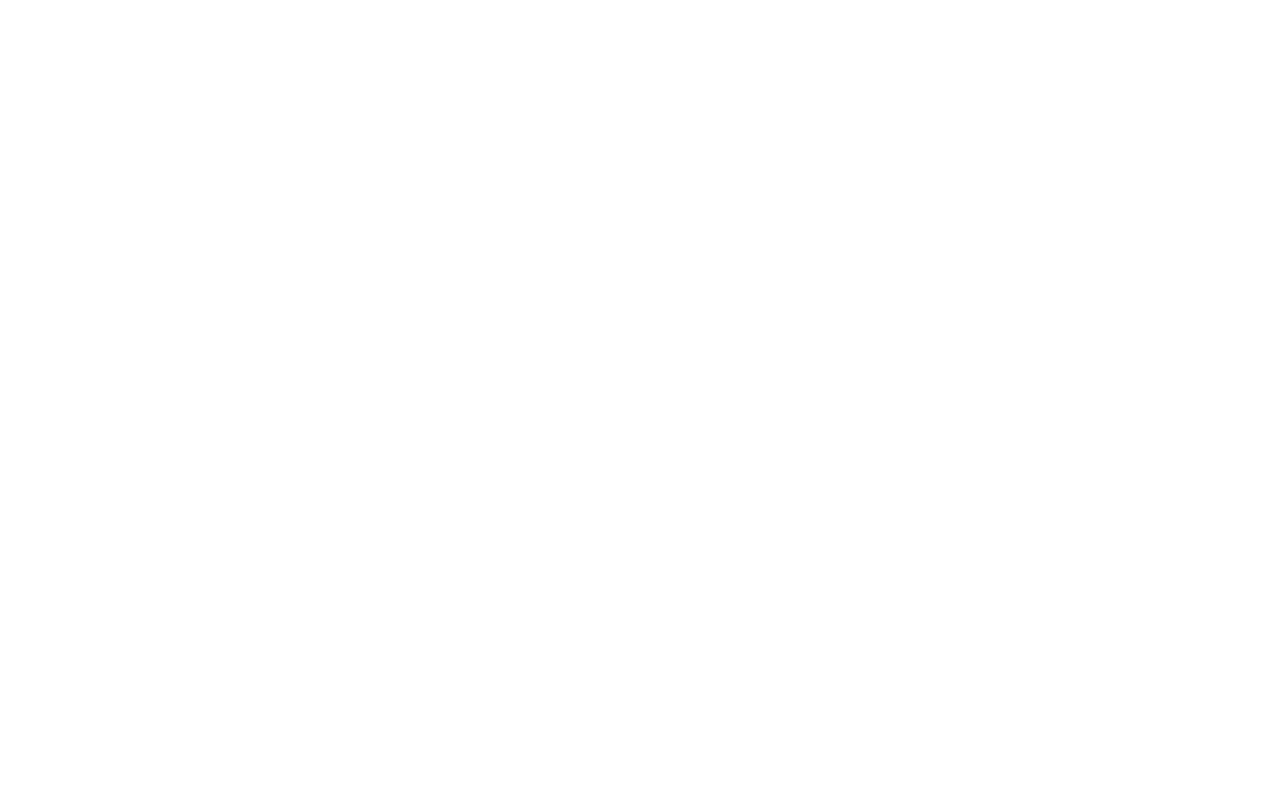
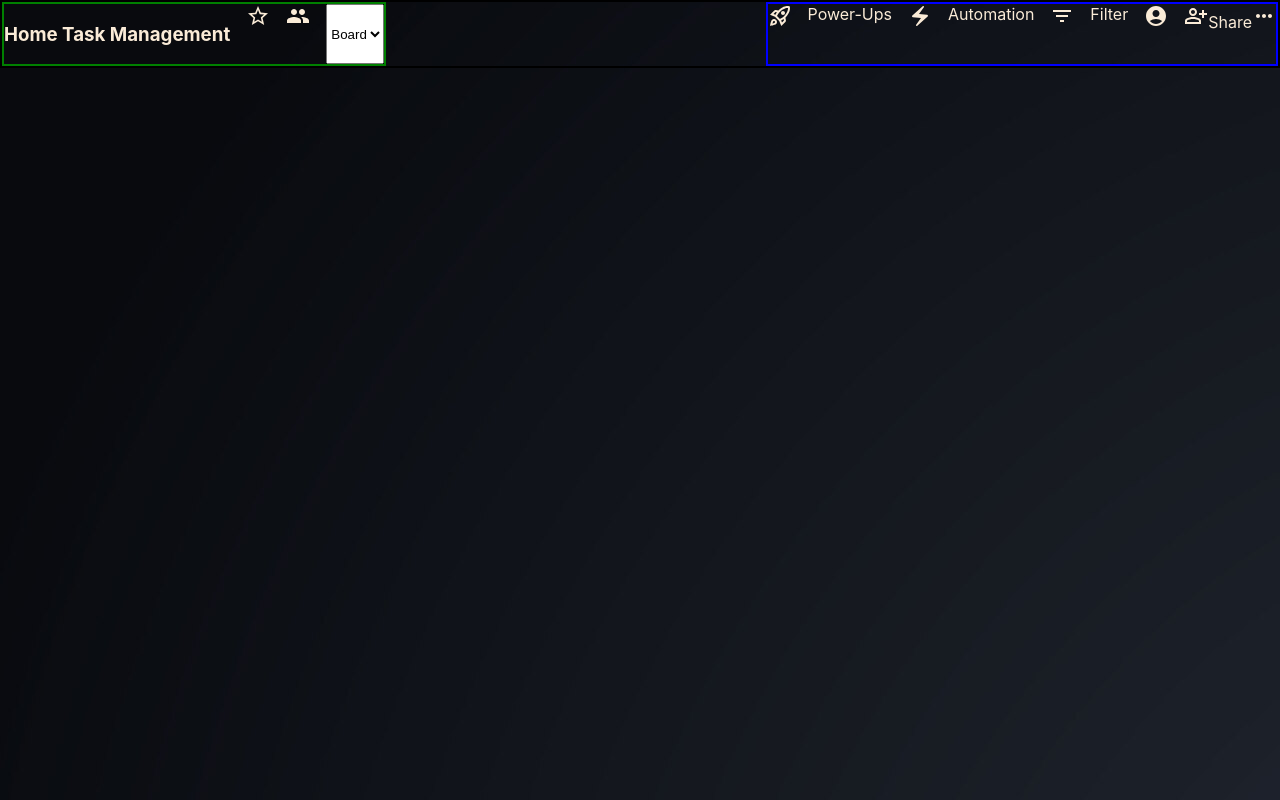
Before and after one commit to ranjan35gupta/kanban_board, a React (Create React App) app in the folder board/: page / in a window 1280 px wide. Built offline with nearby package versions, Linux system fonts and the light colour scheme.

Commit message:
we made the ui  but still want to add css style

```diff
--- a/board/package.json
+++ b/board/package.json
@@ -3,6 +3,10 @@
   "version": "0.1.0",
   "private": true,
   "dependencies": {
+    "@emotion/react": "^11.11.0",
+    "@emotion/styled": "^11.11.0",
+    "@mui/icons-material": "^5.11.16",
+    "@mui/material": "^5.13.3",
     "@testing-library/jest-dom": "^5.16.5",
     "@testing-library/react": "^13.4.0",
     "@testing-library/user-event": "^13.5.0",
--- a/board/src/App.js
+++ b/board/src/App.js
@@ -1,10 +1,9 @@
-import logo from './logo.svg';
 import './App.css';
-
+import Homepage from './components/page/Homepage/Homepage';
 function App() {
   return (
     <div className="App">
-
+      <Homepage/>
     </div>
   );
 }
--- /dev/null
+++ b/board/src/components/molecules/navbar/Navbar.jsx
@@ -0,0 +1,50 @@
+import React from 'react'
+import styles from './navbar.module.css'
+import StarBorderIcon from '@mui/icons-material/StarBorder';
+import PeopleIcon from '@mui/icons-material/People';
+import RocketLaunchOutlinedIcon from '@mui/icons-material/RocketLaunchOutlined';
+import ElectricBoltOutlinedIcon from '@mui/icons-material/ElectricBoltOutlined';
+import FilterListIcon from '@mui/icons-material/FilterList';
+import AccountCircleIcon from '@mui/icons-material/AccountCircle';
+import PersonAddAltOutlinedIcon from '@mui/icons-material/PersonAddAltOutlined';
+import MoreHorizOutlinedIcon from '@mui/icons-material/MoreHorizOutlined';
+const Navbar = () => {
+  return (
+    <div className={styles.navbar_container}>
+        <div className={styles.nav_first}>
+            <h3>Home Task Management</h3>
+            <StarBorderIcon/>
+            <PeopleIcon/>
+            <select defaultValue="Board">
+
+                <option value="Board">Board</option>
+                </select>
+                </div>
+
+             <div className={styles.nav_second}>
+             <RocketLaunchOutlinedIcon/>
+        <span>Power-Ups</span>
+        <ElectricBoltOutlinedIcon/>
+                <span>Automation</span>
+                <FilterListIcon/>
+                <span>Filter</span>
+                <AccountCircleIcon/>
+         <div>
+              <PersonAddAltOutlinedIcon/>
+                 Share
+             <MoreHorizOutlinedIcon/>
+                </div>
+
+        </div>
+
+             </div>
+
+
+
+
+
+
+  )
+}
+
+export default Navbar
--- /dev/null
+++ b/board/src/components/molecules/navbar/navbar.module.css
@@ -0,0 +1,16 @@
+.navbar_container{
+    display:flex;
+    color:antiquewhite;
+    border: 2px solid black;
+    justify-content: space-between;
+}
+.nav_first{
+    border: 2px solid green;
+    display: flex;
+    gap:1rem;
+}
+.nav_second{
+    border:2px solid blue;
+    display: flex;
+    gap:1rem;
+}
--- /dev/null
+++ b/board/src/components/page/Homepage/Homepage.jsx
@@ -0,0 +1,13 @@
+import React from 'react'
+import styles from "./homepage.module.css"
+import MainPage from '../../templates/MainPage'
+
+const Homepage = () => {
+  return (
+    <div>
+       <MainPage/>
+    </div>
+  )
+}
+
+export default Homepage
--- /dev/null
+++ b/board/src/components/templates/MainPage.jsx
@@ -0,0 +1,14 @@
+import React from 'react'
+import Navbar from '../molecules/navbar/Navbar'
+import styles from './mainpage.module.css'
+
+const MainPage = () => {
+  return (
+    <div className={styles.mainpage_container}>
+
+        <Navbar/>
+    </div>
+  )
+}
+
+export default MainPage
--- /dev/null
+++ b/board/src/components/templates/mainpage.module.css
@@ -0,0 +1,3 @@
+body{
+    background: url('./../atoms/pics/kanvin.jpg');
+}
```
Also changed, not shown: board/src/components/atoms/pics/kanvin.jpg (added), board/src/components/page/Homepage/homepage.module.css (added), 1 other file (tests, documents, lock files or other folders).
